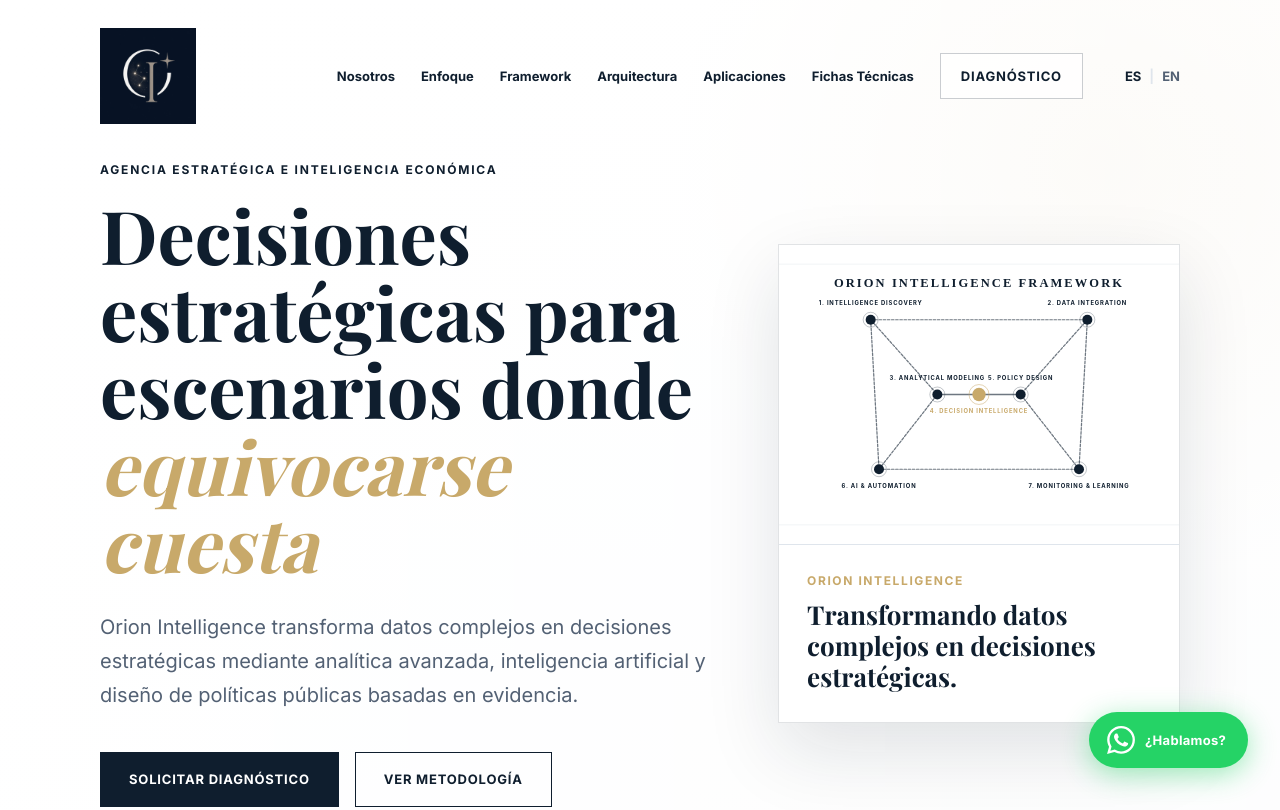
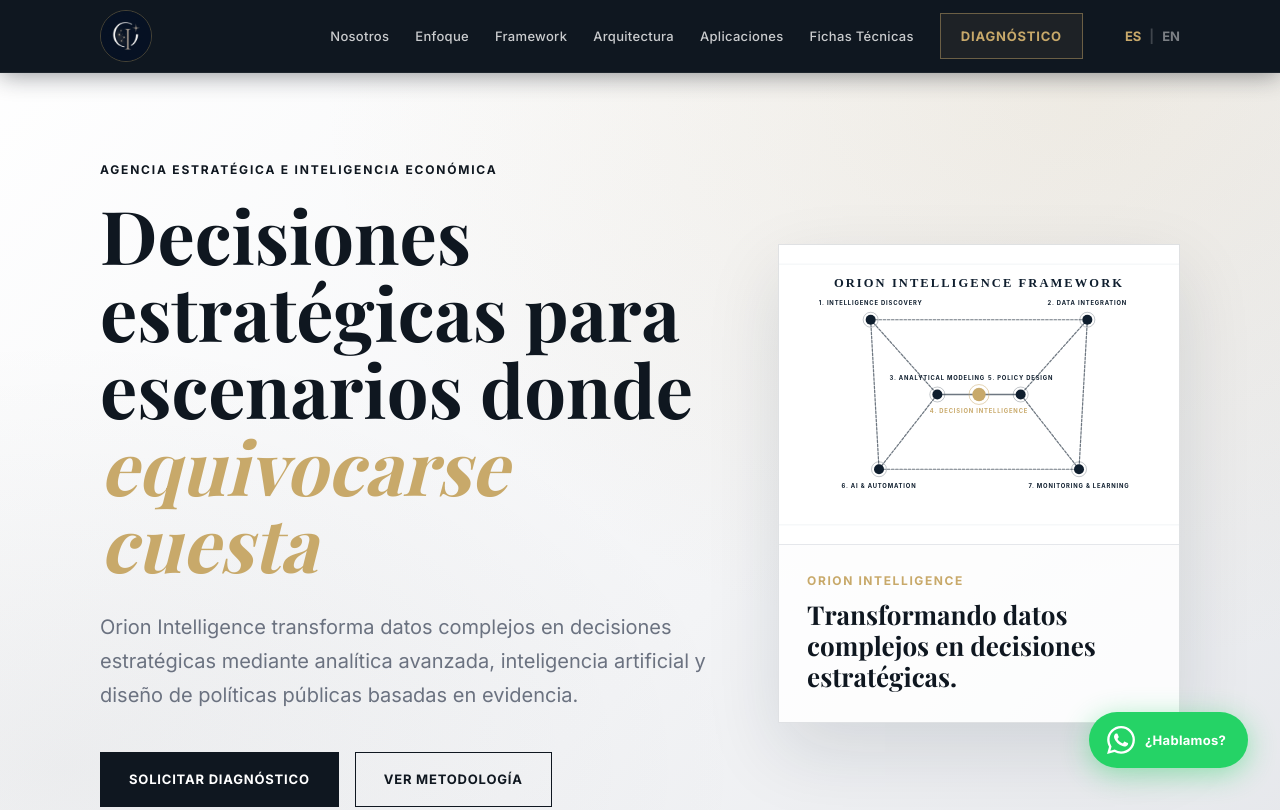
Before and after one commit to andrezconz/orion, a website built with Vite: page index.html in a window 1280 px wide. Shown: the top 810 px of the page. Built offline with nearby package versions, Linux system fonts and the light colour scheme; a web font is replaced by a local one.

Commit message:
Actually

```diff
--- a/style.css
+++ b/style.css
@@ -1,14 +1,26 @@
 :root {
-  --primary-dark: #0f1e2e;
-  --primary-ink: #172536;
+  /* === ORION INTELLIGENCE BRAND PALETTE === */
+  --navy-900:  #0F1720;   /* logo background — navbar, hero dark areas */
+  --navy-700:  #1C2B3A;   /* hover states, deep sections */
+  --slate-600: #334155;   /* secondary surfaces, proof strip */
+  --slate-400: #6B7280;   /* body text muted, borders */
+  --gray-300:  #A1A1AA;   /* subtle text, light borders */
+  --gray-100:  #E5E7EB;   /* page background tint */
+  --gray-50:   #F3F4F6;   /* surface cards */
+
+  --accent-gold:   #C8A96A;   /* brand gold — unchanged */
+  --accent-warm:   #E8D5A3;   /* light gold for dark surfaces */
+
+  /* Semantic aliases */
+  --primary-dark:  var(--navy-900);
+  --primary-ink:   var(--navy-700);
   --primary-white: #ffffff;
-  --accent-gold: #c8a96a;
-  --accent-soft: #f4ead4;
-  --secondary-gray: #f5f7fa;
-  --surface: #fbfcfd;
-  --text-main: #0f1e2e;
-  --text-muted: #536174;
-  --border-color: #dfe5ec;
+  --accent-soft:   #f4ead4;
+  --secondary-gray: var(--gray-50);
+  --surface:       #ffffff;
+  --text-main:     var(--navy-900);
+  --text-muted:    var(--slate-400);
+  --border-color:  var(--gray-100);
 
   --container-max-width: 1160px;
   --spacing-sm: 16px;
@@ -167,13 +179,15 @@ section {
 .btn-outline {
   min-height: 44px;
   padding: 12px 20px;
-  border-color: rgba(15, 30, 46, 0.22);
-  background: rgba(255, 255, 255, 0.72);
+  border-color: rgba(200, 169, 106, 0.45);
+  color: var(--accent-gold);
+  background: rgba(200, 169, 106, 0.08);
 }
 
 .btn-outline:hover {
   border-color: var(--accent-gold);
-  color: var(--accent-gold);
+  background: rgba(200, 169, 106, 0.18);
+  color: var(--accent-warm);
 }
 
 .btn-gold {
@@ -191,11 +205,14 @@ section {
 }
 
 .header {
-  position: absolute;
+  position: fixed;
   top: 0;
   width: 100%;
   z-index: 100;
-  padding: 28px 0;
+  padding: 0;
+  background: var(--navy-900);
+  border-bottom: 1px solid rgba(255, 255, 255, 0.06);
+  box-shadow: 0 2px 24px rgba(15, 23, 32, 0.45);
 }
 
 .nav {
@@ -205,7 +222,10 @@ section {
   max-width: var(--container-max-width);
   margin: 0 auto;
   padding: 0 40px;
+  height: 72px;
 }
+
+/* merged above into .header block */
 
 .logo {
   display: inline-flex;
@@ -214,9 +234,12 @@ section {
 }
 
 .logo img {
-  width: 96px;
-  height: auto;
-  mix-blend-mode: multiply;
+  width: 52px;
+  height: 52px;
+  object-fit: cover;
+  border-radius: 50%;
+  border: 1px solid rgba(200, 169, 106, 0.3);
+  mix-blend-mode: normal;
 }
 
 .nav-links {
@@ -228,16 +251,22 @@ section {
 .nav-link {
   position: relative;
   text-decoration: none;
-  color: var(--primary-dark);
+  color: rgba(255, 255, 255, 0.78);
   font-size: 13px;
-  font-weight: 700;
+  font-weight: 500;
+  letter-spacing: 0.3px;
+  transition: color 0.2s ease;
+}
+
+.nav-link:hover {
+  color: var(--accent-gold);
 }
 
 .nav-link::after {
   content: "";
   position: absolute;
   left: 0;
-  bottom: -8px;
+  bottom: -4px;
   width: 0;
   height: 1px;
   background: var(--accent-gold);
@@ -258,17 +287,17 @@ section {
 
 .lang-btn {
   text-decoration: none;
-  color: var(--text-muted);
-  transition: var(--transition-standard);
+  color: rgba(255, 255, 255, 0.45);
+  transition: color 0.2s ease;
 }
 
 .lang-btn:hover, .lang-btn.active {
-  color: var(--primary-dark);
+  color: var(--accent-gold);
 }
 
 .lang-sep {
   margin: 0 8px;
-  color: var(--border-color);
+  color: rgba(255, 255, 255, 0.2);
 }
 
 .hero {
@@ -277,9 +306,18 @@ section {
   align-items: center;
   padding: 160px 0 96px;
   background:
-    linear-gradient(90deg, rgba(255, 255, 255, 0.98), rgba(255, 255, 255, 0.78)),
-    radial-gradient(circle at 86% 18%, rgba(200, 169, 106, 0.22), transparent 32%),
-    linear-gradient(180deg, #ffffff 0%, #f5f7fa 100%);
+    linear-gradient(135deg, #ffffff 0%, #F3F4F6 60%, #E5E7EB 100%);
+  position: relative;
+}
+
+.hero::before {
+  content: '';
+  position: absolute;
+  inset: 0;
+  background:
+    radial-gradient(ellipse at 85% 10%, rgba(200, 169, 106, 0.14) 0%, transparent 50%),
+    radial-gradient(ellipse at 5% 85%, rgba(15, 23, 32, 0.05) 0%, transparent 40%);
+  pointer-events: none;
 }
 
 .hero-grid {
@@ -352,7 +390,7 @@ section {
 
 .proof-strip {
   padding: 0;
-  background: var(--primary-ink);
+  background: var(--slate-600);
   color: white;
 }
 
```
